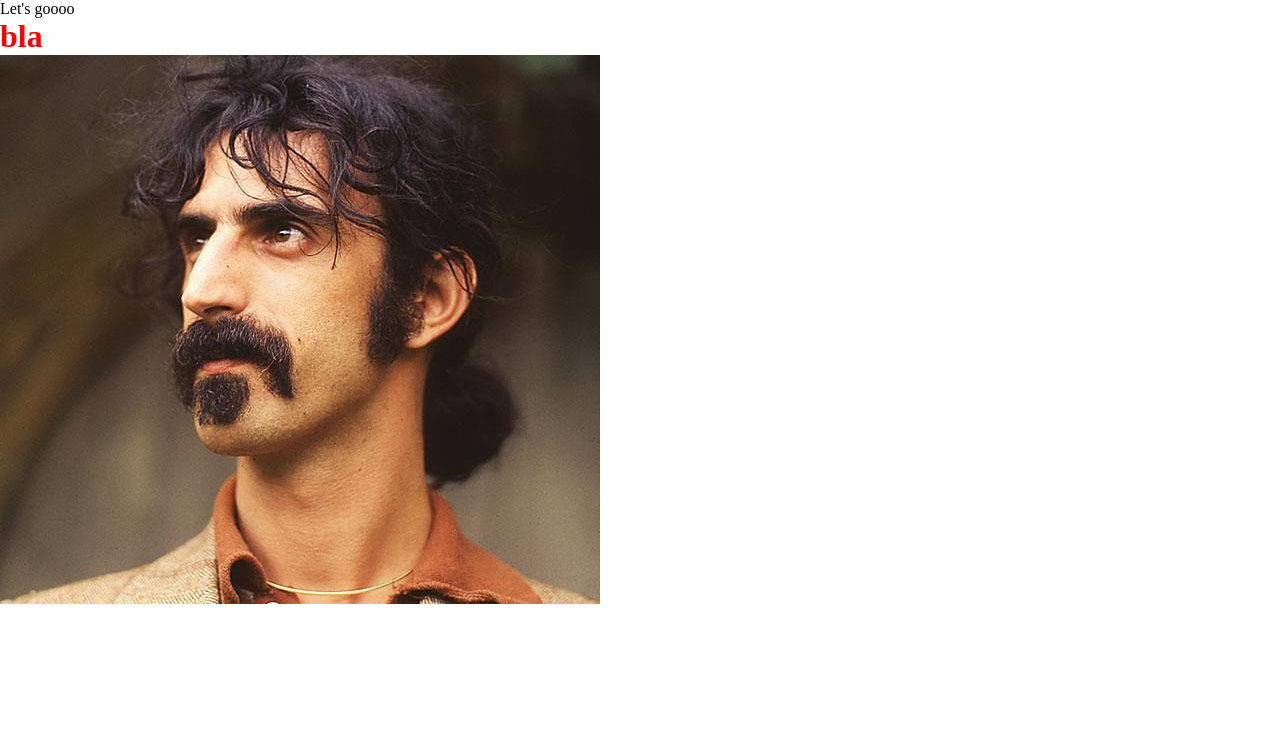
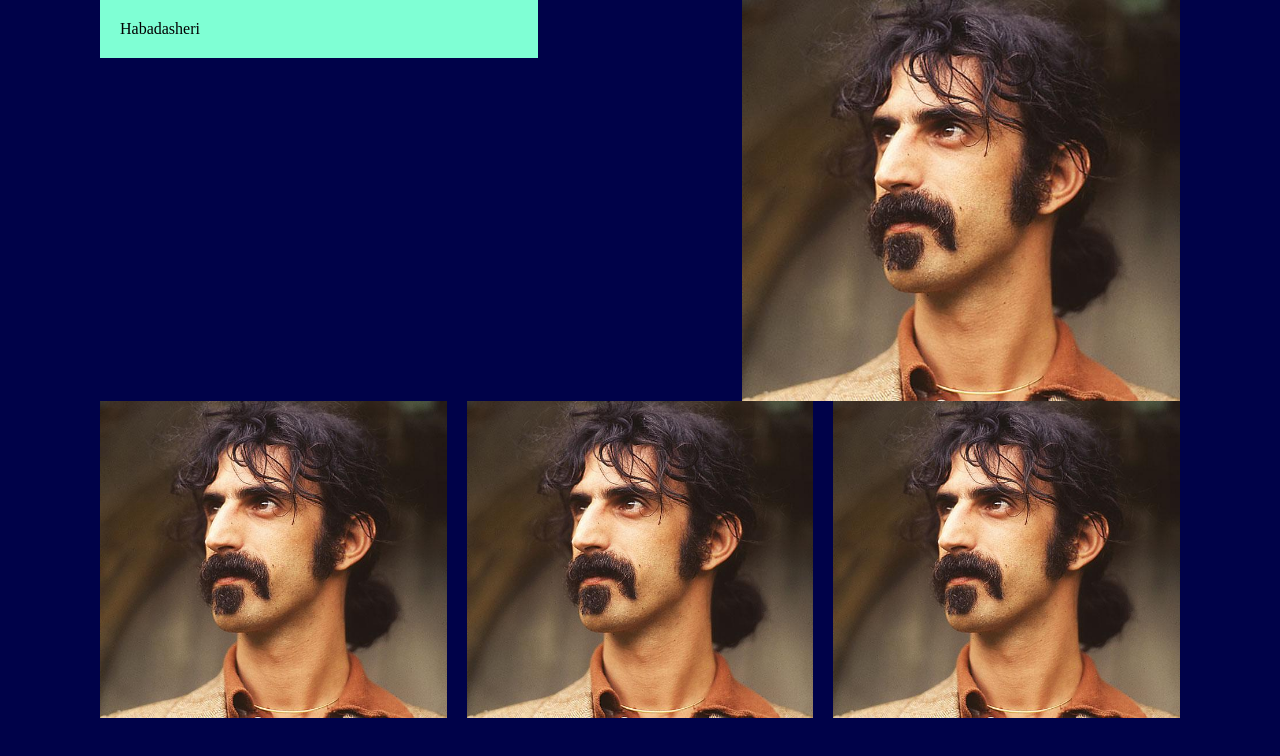
Before and after one commit to Rudijephcott/rudis-site, a website built with Parcel: page src/index.html in a window 1280 px wide. Built offline with nearby package versions, Linux system fonts and the light colour scheme.

Commit message:
random changes

```diff
--- a/src/assets/scss/_grid.scss
+++ b/src/assets/scss/_grid.scss
@@ -553,7 +553,7 @@
 .col-m-23,
 .col-m-24 {
   @media all and (max-width: $breakS) {
-    --span: 16;
+    --span: 12;
   }
 }
 
@@ -582,7 +582,7 @@
 .offset-23 {
   @media all and (max-width: $breakS) {
     --offset: 0;
-    margin-left: 0;
+    margin-left: 0 !important;
   }
 }
 
--- a/src/assets/scss/styles.scss
+++ b/src/assets/scss/styles.scss
@@ -9,7 +9,7 @@ $breakSNoUnit: 768;
 
 :root {
   --gutter: 20px;
-  --pageMarginTotal: 40px;
+  --pageMarginTotal: 100px;
   --pageMargin: calc(var(--pageMarginTotal) - (var(--gutter) / 2));
   --easingOut: cubic-bezier(0.16, 1, 0.3, 1);
   --easing: cubic-bezier(0.76, 0, 0.24, 1);
@@ -63,6 +63,14 @@ $breakSNoUnit: 768;
 }
 
 /* General Styles */
-h1 {
-  color: red;
+.text-box {
+  background-color: aquamarine;
+  padding: 20px;
 }
+img {
+  width: 100%;
+  max-width: 100%;
+}
+body {
+  background-color: #000249;
+}
--- a/src/index.html
+++ b/src/index.html
@@ -4,10 +4,21 @@
   <body>
     <include src="src/partials/svg.html"></include>
     <include src="src/partials/header.html"></include>
-
-    <main>Let's goooo</main>
-    <h1>bla</h1>
-    <img src="./assets/Images/820meetprod.promo_.jpg"/>
+    <div class="columns">
+      <div class="col col-5"><div class="text-box">Habadasheri</div></div>
+      <div class="col col-5 offset-2">
+        <img src="./assets/Images/820meetprod.promo_.jpg" />
+      </div>
+      <div class="col col-4">
+        <img src="./assets/Images/820meetprod.promo_.jpg" />
+      </div>
+      <div class="col col-4">
+        <img src="./assets/Images/820meetprod.promo_.jpg" />
+      </div>
+      <div class="col col-4">
+        <img src="./assets/Images/820meetprod.promo_.jpg" />
+      </div>
+    </div>
 
     <include src="src/partials/footer.html"></include>
     <include src="src/partials/scripts.html"></include>
```
